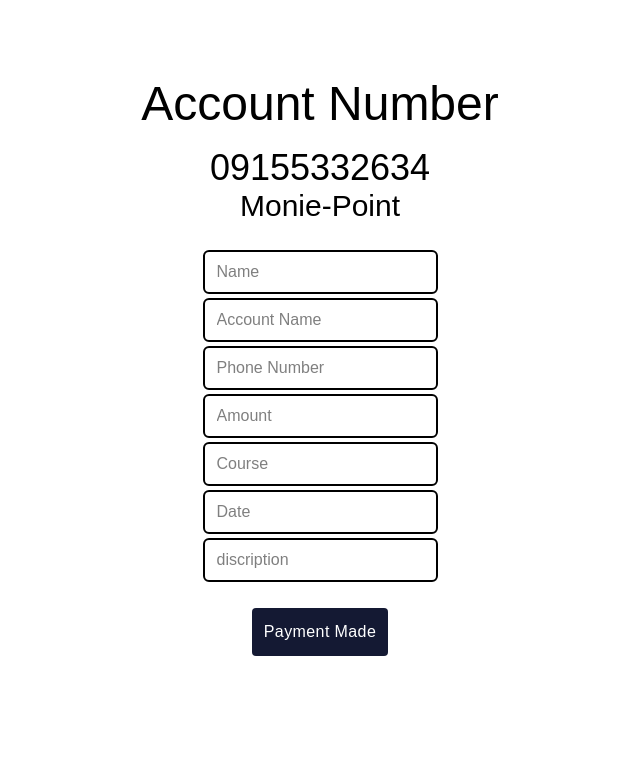
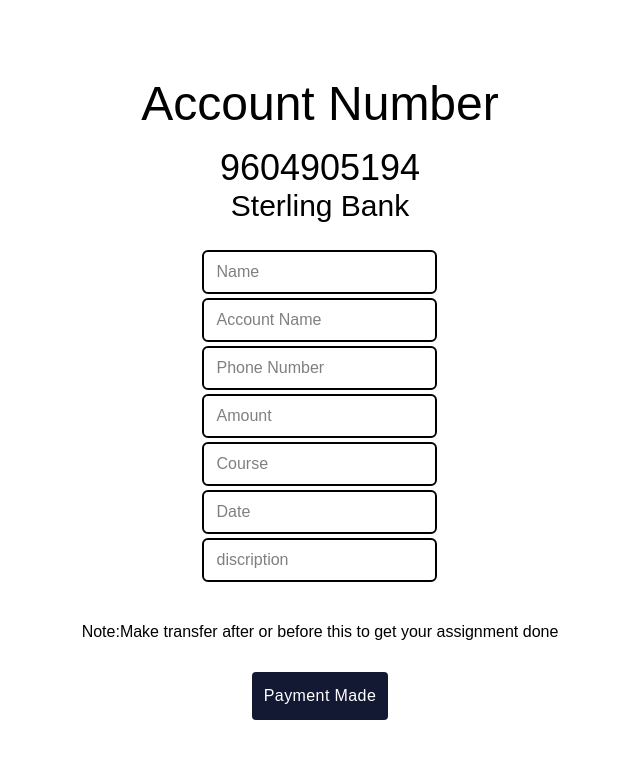
Before and after one commit to AtomicPositron/Connect_Assignment, a Vue app: page /payment in a window 1280 px wide. Shown: the top 758 px of the page, without its empty margins (320-960 px from the left). Built offline with nearby package versions, Linux system fonts and the light colour scheme; a web font is replaced by a local one.

Commit message:
first commit

```diff
--- a/src/views/PaymentView.vue
+++ b/src/views/PaymentView.vue
@@ -3,8 +3,8 @@
     <div class="account">
       <div class="accountNumber">
         <h1 class="text-5xl text-center">Account Number</h1>
-        <h2 class="text-4xl mt-5 text-center">09155332634</h2>
-        <p class="text-3xl text-center">Monie-Point</p>
+        <h2 class="text-4xl mt-5 text-center">9604905194</h2>
+        <p class="text-3xl text-center">Sterling Bank</p>
 
       </div>
     </div>
@@ -23,6 +23,8 @@
         placeholder="Date" readonly>
       <input type="text" name="description" v-model="description"
         class="outline-2 px-3 p-2 text-1xl  rounded-sm" placeholder="discription" readonly>
+<br>
+        <p>Note:Make transfer after or before this to get your assignment done</p>
       <button type="submit" class="mt-5 bg-[#141933] p-3 w-fit text-white text-1xl rounded-sm tracking-wide">Payment
         Made</button>
     </form>
```
Also changed, not shown: 1 other file (tests, documents, lock files or other folders).
